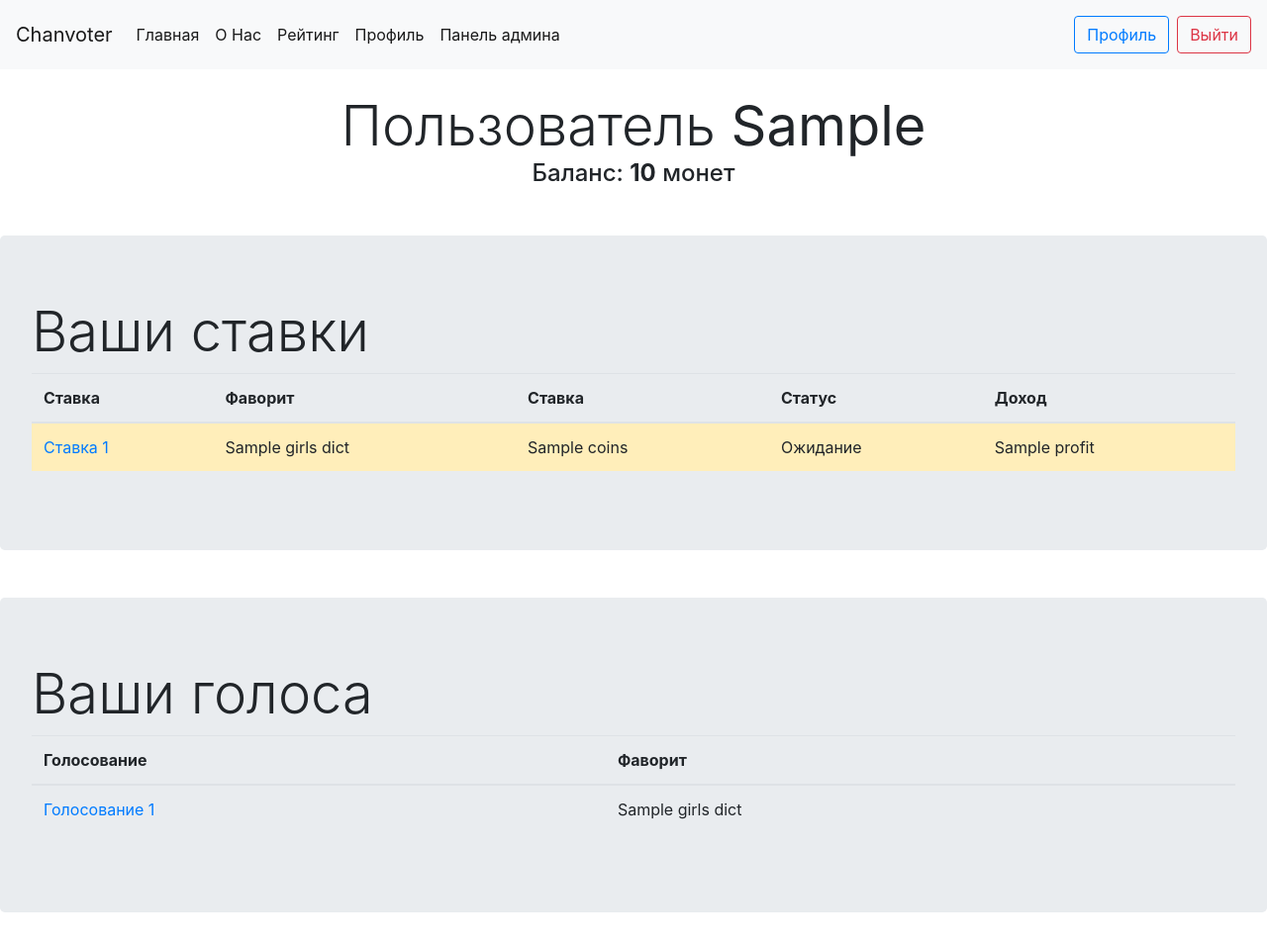
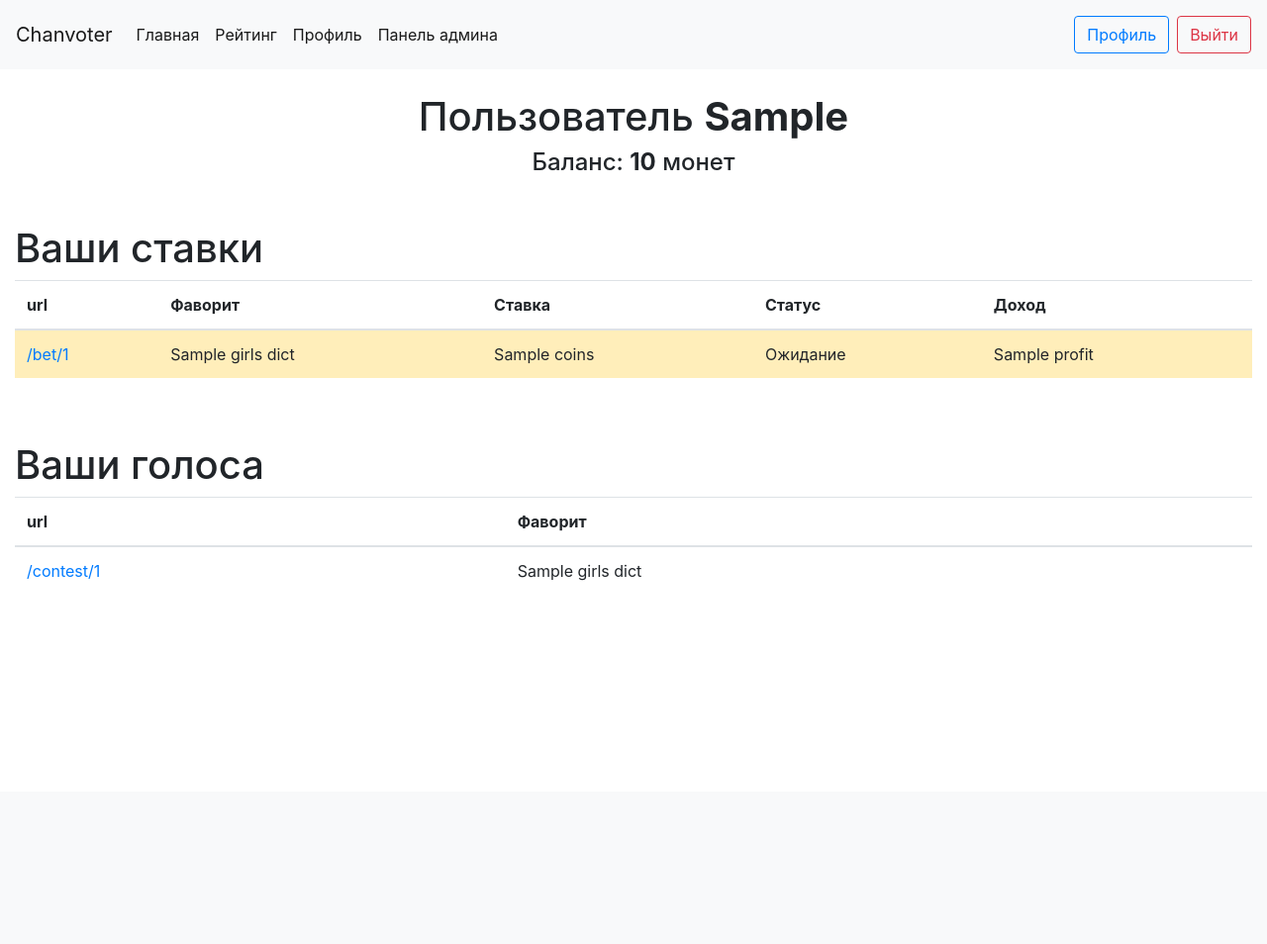
Before and after one commit to dostashev/chanvoter, a Flask app: template templates/profile.html.j2 in a window 1280 px wide. Shown: the whole page at 99% size. After the commit the page ends 587 px from the top, so only its background shows below. Run offline with Flask 2, Linux system fonts and the light colour scheme; the template is opened without the code that fills it: most values are stand-ins (such as "Sample title", 1, 10 or a date in 2020); some libraries are stand-ins or nearby versions.

Commit message:
Make some small fixes

```diff
--- a/main.py
+++ b/main.py
@@ -287,7 +287,7 @@ def begin_contest(contest_id):
     with scope() as dbsession:
         dbutils.begin_contest(dbsession, contest_id)
 
-    return "success"
+    return redirect('/admin')
 
 
 @app.route("/finish_contest/<int:contest_id>")
@@ -309,12 +309,12 @@ def finish_contest(contest_id):
         winner_id = -1
         if votes_a > votes_b:
             winner_id = contest.first_girl_id
-        elif vites_a < votes_b:
+        elif votes_a < votes_b:
             winner_id = contest.second_girl_id
 
         dbutils.close_bets(dbsession, contest_id, winner_id)
 
-    return "success"
+    return redirect('/admin')
 
 
 @app.route("/resources/<path:path>")
--- a/templates/admin_login.html.j2
+++ b/templates/admin_login.html.j2
@@ -9,9 +9,9 @@
 {% block body %}
     <div class='containter col-6 mx-auto mt-5 text-center'>
     <div class="form-group">
-        <label for="exampleInputPassword1">Докажите что вы админ :|</label>
+        <label for="exampleInputPassword1">Это страниц для админов.А ты точно админ? <label>
         <input id='key-form' type="password" class="form-control" id="exampleInputPassword1" placeholder="Password">
     </div>
-    <button id='sumbit-btn' class="btn btn-primary col-4">Submit</button>
+    <button id='sumbit-btn' class="btn btn-primary col-6">Submit</button>
     </div>
 {% endblock %}
--- a/templates/base.html.j2
+++ b/templates/base.html.j2
@@ -30,10 +30,6 @@
       </li>
 
       <li class="nav-item active">
-        <a class="nav-link" href="/about">О Нас<span class="sr-only">(current)</span></a>
-      </li>
-
-      <li class="nav-item active">
         <a class="nav-link" href="/rating">Рейтинг<span class="sr-only">(current)</span></a>
       </li>
 
--- a/templates/contest.html.j2
+++ b/templates/contest.html.j2
@@ -62,12 +62,13 @@
             </div>
         </div>
     </div>
+
     <div class='row col-12'>
         <div class="input-group mt-3 pb-3 col-8 mx-auto">
             <div class="input-group-prepend">
                 <span class="input-group-text" id="basic-addon1"> > </span>
             </div>
-            <input id='private-key' type="text" class="form-control" placeholder="Ваш приватный ключ">
+            <input id='private-key' type="password" class="form-control" placeholder="Ваш приватный ключ">
         </div>
     </div>
 
--- a/templates/login.html.j2
+++ b/templates/login.html.j2
@@ -16,7 +16,7 @@
 
     <div class='border col-lg-6 col-sm-8 pb-3 pt-3 d-block mx-auto mt-4'>
         <div class='form-group'>
-            <input type='text' id='private-key-form' class='form-control' placeholder='Ваш приватный ключ'>
+            <input type='password' id='private-key-form' class='form-control' placeholder='Ваш приватный ключ'>
             <small class='form-text text-muted'>Никогда никому не говорите свой приватный ключ. Особенно девушкам...</small>
         </div>
         <button class='btn btn-primary' id='login-btn'>Авторизироваться!</button>
@@ -55,9 +55,9 @@
         </p>
 
         <ul class='text-left mt-3'>
-            <li>Учавствовать в ежедневных соревниваниях, решая для себя, как из двух данных девушек <b>вам</b> симпатична больше. Ваши голоса влияют на рейтинг, в основу которого положена щахматная система ELO.</li>
+            <li>Учавствовать в ежедневных соревнованиях, решая какая из двух данных девушек симпатична <b>вам</b> больше. Ваши голоса влияют на рейтинг, в основу которого положена щахматная система ELO.</li>
             <li>Делать ставки на то, какая из двух девушек станет более популярной, преумножить свой капитал на сайте. Для особо удачливых и расчетливых мы приготовили <b><font color='red'>П</font>риз</b>.</li>
-            <li>За бутылки пива и прочего алкоголя, купленые одному из админов, произвоить произвольные манипуляции с сайтом. Поднять кого-то в рейтинг, опустить etc.</li>
+            <li>За бутылки пива и прочего алкоголя, купленые одному из админов, произвоить произвольные манипуляции с сайтом. Поднять кого-то в рейтинге, опустить etc.</li>
             <li><s>Играть за зомби. Убивать зомби. Выпускать кишки 10 минут. Да сколько же у тебя кишок?!</s></li>
         </ul>
 
--- a/templates/profile.html.j2
+++ b/templates/profile.html.j2
@@ -2,7 +2,7 @@
 
     {% block body %}
     <div class='container mt-4'>
-        <div class='display-4 mx-auto text-center'>
+        <div class='h1 mx-auto text-center'>
             Пользователь <b>{{ user_addr }}</b>
         </div>
         <div class='h4 mx-auto text-center'>
@@ -10,13 +10,13 @@
         </div>
     </div>
 
-
-    <div class='jumbotron mt-5'>
-        <h1 class="display-4">Ваши ставки</h1>
+    <div class='container col-12 mt-5'>
+        <h1 class="h1">Ваши ставки</h1>
+        <div class='table-responsive'>
         <table class='table'>
             <thead>
                 <tr>
-                    <th scope='col'>Ставка</th>
+                    <th scope='col'>url</th>
                     <th scope='col'>Фаворит</th>
                     <th scope='col'>Ставка</th>
                     <th scope='col'>Статус</th>
@@ -34,34 +34,37 @@
                     table-danger
                 {% endif %}
                 '>
-                <td><a href='/bet/{{ bet.contest_id  }}'>Ставка {{ bet.contest_id }}</a></td>
+                <td><a href='/bet/{{ bet.contest_id  }}'>/bet/{{ bet.contest_id }}</a></td>
                 <td>{{ girls_dict[bet.chosen_id].name }}</td>
                 <td>{{ bet.coins }}</td>
-                <td>{% if bet.finalized %} Закончено {% else %} Ожидание {% endif %}</td>
+                <td>{% if bet.finalized %} Завершен  {% else %} Ожидание  {% endif %}</td>
                 <td>{{ bet.profit }}</td>
             </tr>
             {% endfor %}
         </tbody>
     </table>
+    </div>
 </div>
 
-<div class='jumbotron mt-5'>
-    <h1 class="display-4">Ваши голоса</h1>
+<div class='container col-12 mt-5'>
+    <h1 class="h1">Ваши голоса</h1>
+    <div class='table-responsive'>
     <table class='table'>
         <thead>
             <tr>
-                <th scope='col'>Голосование</th>
+                <th scope='col'>url</th>
                 <th scope='col'>Фаворит</th>
             </tr>
         </thead>
         <tbody>
             {% for vote in votes %}
             <tr>
-                <td><a href='/contest/{{ vote.contest_id  }}'>Голосование {{ vote.contest_id }}</a></td>
+                <td><a href='/contest/{{ vote.contest_id  }}'>/contest/{{ vote.contest_id }}</a></td>
                 <td>{{ girls_dict[vote.chosen_id].name }}</td>
             </tr>
             {% endfor %}
         </tbody>
     </table>
+    </div>
 </div>
 {% endblock %}
--- a/templates/rating.html.j2
+++ b/templates/rating.html.j2
@@ -22,6 +22,8 @@
         <h1>Рейтинг</h1>
     </div>
 
+    <div class='container col-12'>
+        <div class='table-responsive'>
             <table class='table pb-5'>
                 <thead>
                     <th scope="col">#</th>
@@ -41,4 +43,6 @@
                     {% endfor %}
                 </tbody>
             </table>
+        </div>
+    </div>
 {% endblock %}
```
Also changed, not shown: templates/bet.html.j2 (+4 -5 lines), templates/index.html.j2 (+12 -0 lines). Lines whose indentation alone changed are shown as unchanged.
